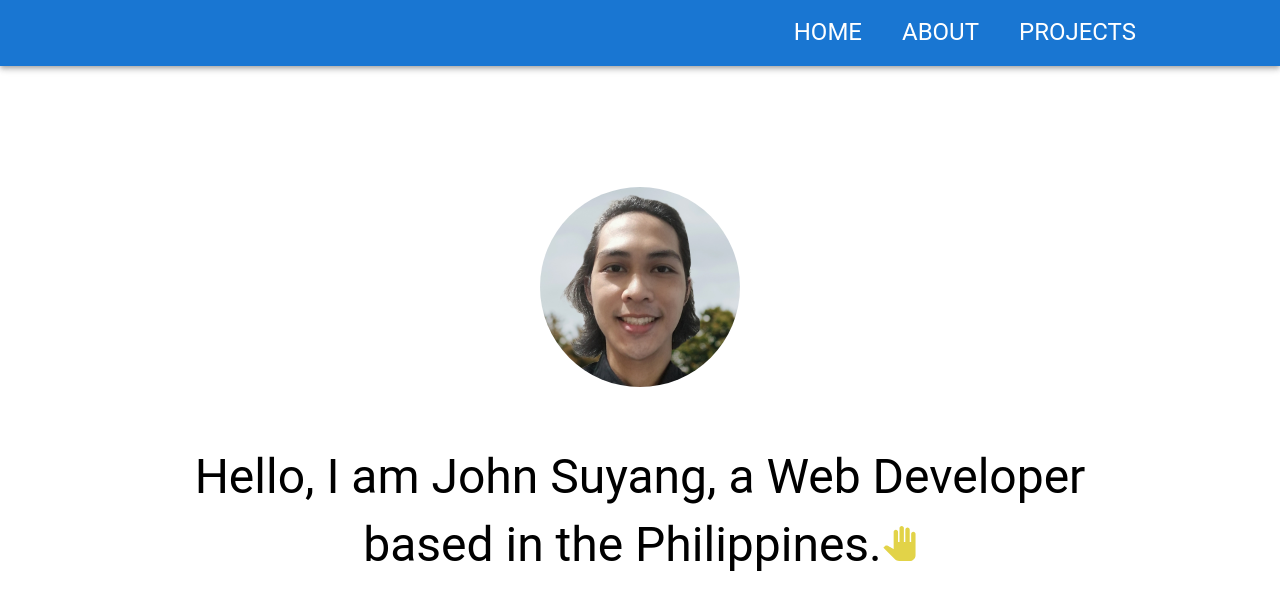
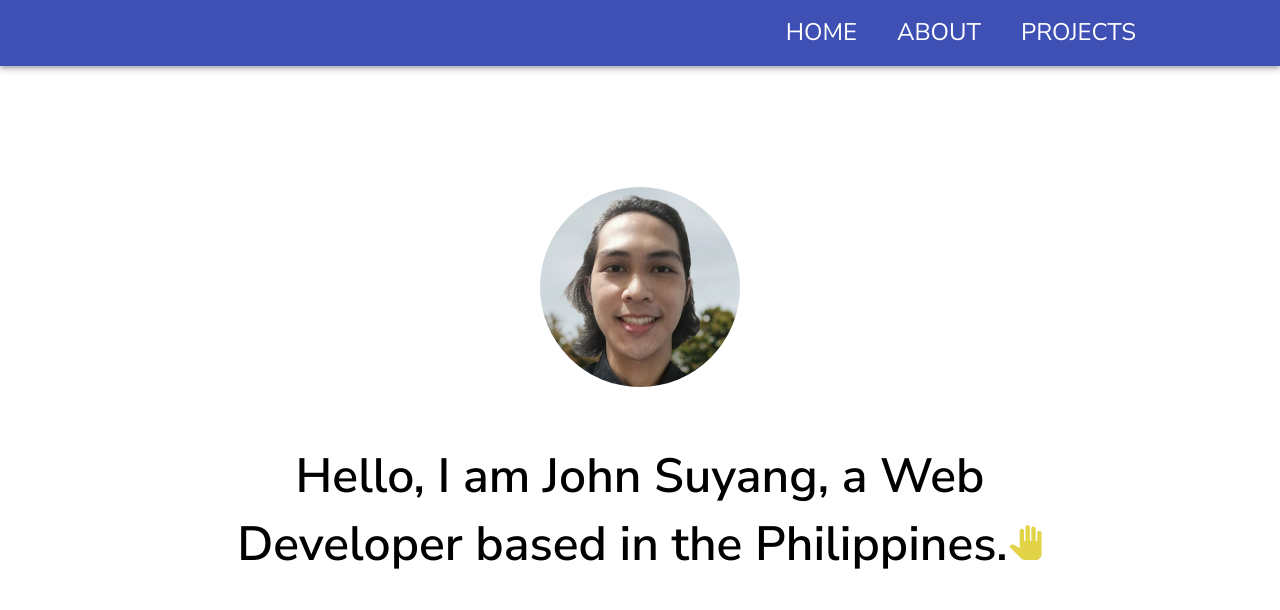
Before and after one commit to token-hub/my-profile, a React (Create React App) app: page / in a window 1280 px wide. Shown: the top 610 px of the page. Built offline with nearby package versions, Linux system fonts and the light colour scheme.

Commit message:
Added ThemeProvider at the index page

```diff
--- a/src/index.js
+++ b/src/index.js
@@ -2,10 +2,14 @@
 import ReactDOM from 'react-dom';
 import './index.css';
 import App from './App';
+import theme from './assets/theme/customTheme';
+import {ThemeProvider} from '@mui/material/styles';
 
 ReactDOM.render(
   <React.StrictMode>
-    <App />
+    <ThemeProvider theme={theme}>
+      <App />
+    </ThemeProvider>
   </React.StrictMode>,
   document.getElementById('root')
 );
```
